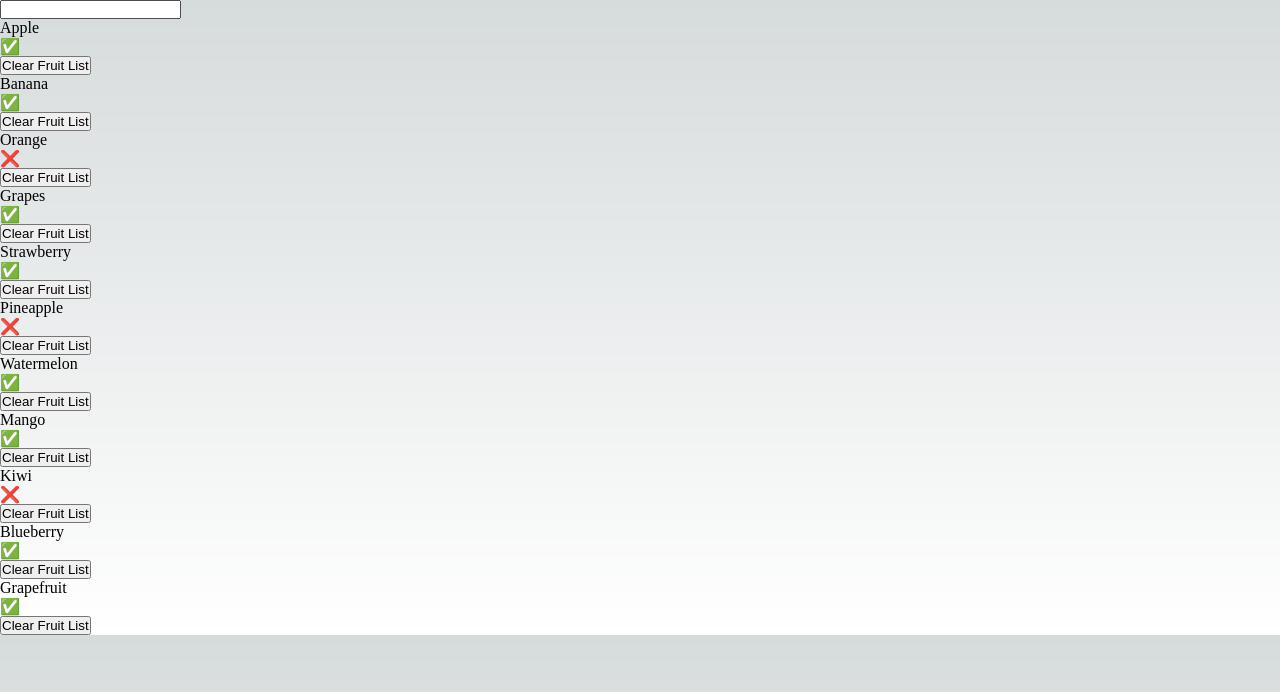
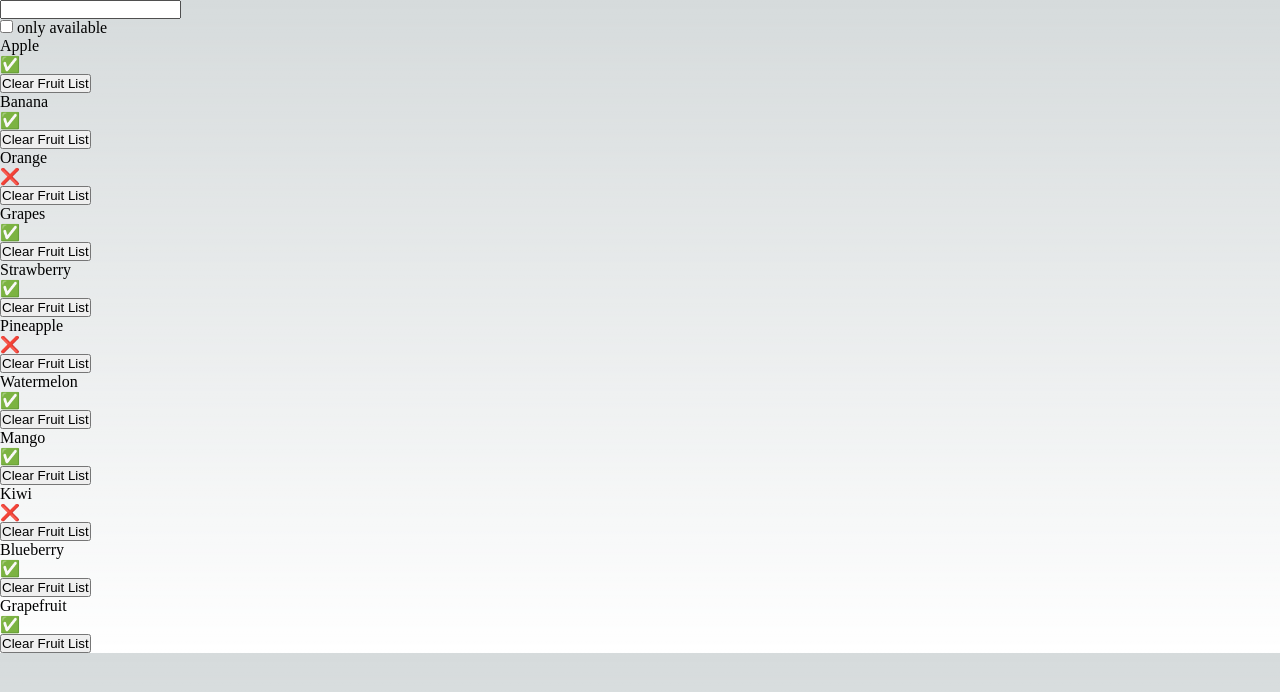
Before and after one commit to tannazma/fruit-state, a Next.js app: page /fruit-page in a window 1280 px wide. Shown: the top 692 px of the page. Built offline with nearby package versions, Linux system fonts and the light colour scheme.

Commit message:
adding toggle check box for available fruits only

```diff
--- a/src/pages/fruit-page.tsx
+++ b/src/pages/fruit-page.tsx
@@ -3,11 +3,13 @@
 import React from "react";
 import { Fruit, fruits } from "../data/fruits";
 import { useState } from "react";
+import { NextMiddleware } from "next/server";
 
 // Create a component that displays a list of fruits with a button next to each fruit. When the button is clicked, the availability of the fruit should be toggled.
 const FruitList = () => {
   const [getFruitList, setFruitList] = useState<Fruit[]>(fruits);
   const [getSearchText, setSearchText] = useState("");
+  const [getCheckBox, setCheckBox] = useState(false);
   //   console.log(getSearchText);
 
   const toggleAvailability = (id: number) => {
@@ -23,15 +25,21 @@ const FruitList = () => {
     // console.log(event.target.value);
     setSearchText((event.target as HTMLInputElement).value);
   };
-
-  console.log(getFruitList);
+  const toggleCheckBox = () => {
+    setCheckBox(!getCheckBox);
+  };
+  // console.log(getCheckBox)
+  //   console.log(getFruitList);
 
   return (
     <>
       <input value={getSearchText} onInput={inputSearch} />
+      <br />
+      <input type="checkbox" onChange={toggleCheckBox} /> only available
       <ul>
         {getFruitList
           .filter((fruit) => fruit.name.includes(getSearchText))
+          .filter((fruit) => (getCheckBox ? fruit.isAvailable === true : true))
           .map((fruit) => (
             <li key={fruit.id}>
               {fruit.name}
```
